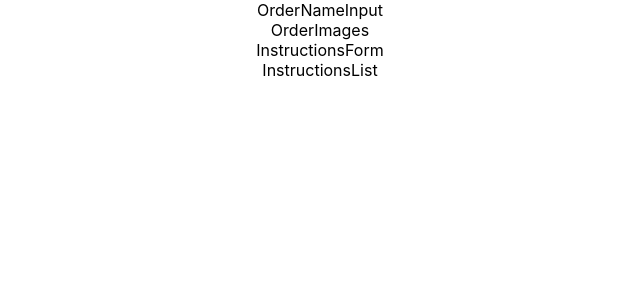
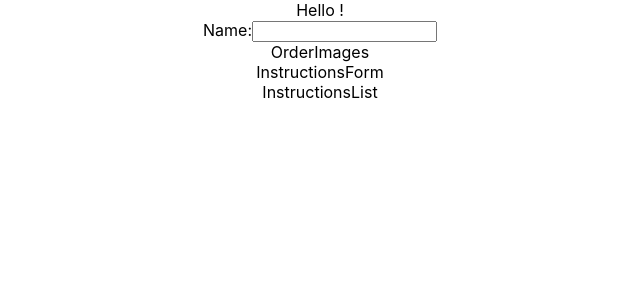
Before and after one commit to hdsteineke/fs-react-burgers, a React (Create React App) app: page / in a window 1280 px wide. Shown: the top 300 px of the page, without its empty margins (320-960 px from the left). Built offline with nearby package versions, Linux system fonts and the light colour scheme.

Commit message:
OrderName component working

```diff
--- a/src/App.js
+++ b/src/App.js
@@ -19,7 +19,10 @@ function App() {
 
   return (
     <div className="App">
-      <OrderNameInput handleNameChange={handleNameChange}/>
+      <header>
+        Hello {orderName} !
+        <OrderNameInput handleNameChange={handleNameChange}/>
+      </header>
       <OrderImages foodId={foodId} sideId={sideId} drinkId={drinkId} />
       <InstructionsForm />
       <InstructionsList />
--- a/src/OrderNameInput.js
+++ b/src/OrderNameInput.js
@@ -2,6 +2,9 @@ import React from 'react';
 
 export default function OrderNameInput({ handleNameChange }) {
   return (
-    <div>OrderNameInput</div>
+    <div>
+        Name:
+      <input onChange={handleNameChange} />
+    </div>
   );
 }
```
